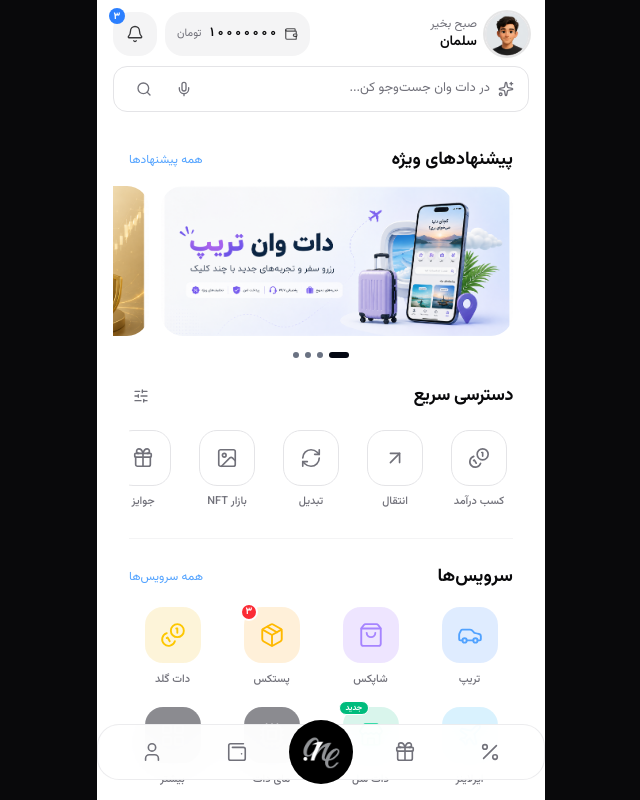
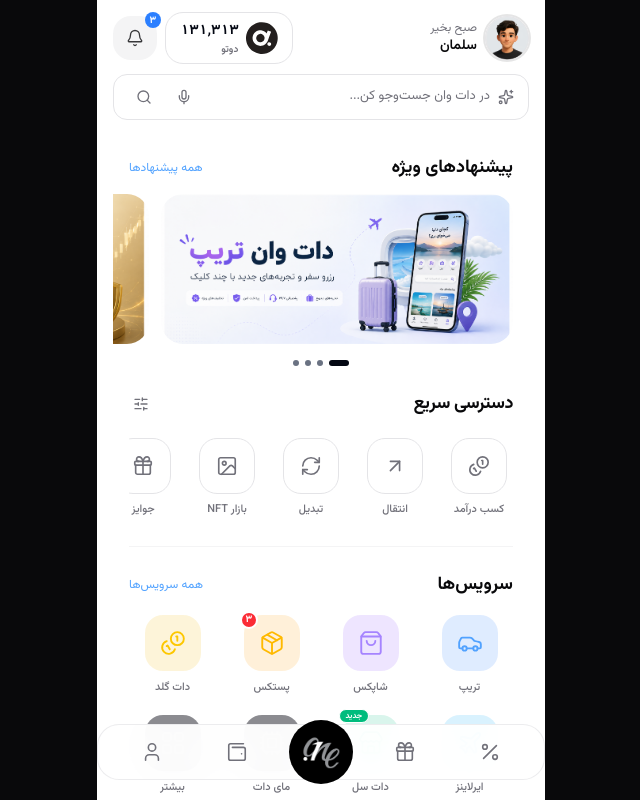
Before and after one commit to slmn-pr/super-dot, a Next.js app: page /app in a window 1280 px wide. Shown: the top 800 px of the page, without its empty margins (319-959 px from the left). Built offline with nearby package versions, Linux system fonts and the light colour scheme.

Commit message:
Fix: Wallet chips and notification styles pollished

```diff
--- a/src/features/app-home/components/top-bar/index.tsx
+++ b/src/features/app-home/components/top-bar/index.tsx
@@ -8,9 +8,6 @@ import AISearchBar from "./ai-search-bar";
 import SmartStatusRow from "./smart-status-row";
 import SmartRecommendationBanner from "./smart-recomandation-banner";
 import Greeting from "./greeting";
-import MenuButton from "./menu-button";
-import { Sheet, SheetContent, SheetTrigger } from "@/components/ui/sheet";
-import MenuItem from "./menu-item";
 
 const DEFAULT_PLACEHOLDERS = [
   "از AI هر چیزی بپرس...",
@@ -53,8 +50,8 @@ export function TopBar({
           </div>
           <div className="flex items-center gap-2 shrink-0">
             <WalletChip
-              balance={walletBalance}
-              currency={walletCurrency}
+              balance="131313"
+              currency="DOTO"
               onClick={onWalletClick}
             />
             <NotificationButton
--- a/src/features/app-home/components/top-bar/notification-button.tsx
+++ b/src/features/app-home/components/top-bar/notification-button.tsx
@@ -49,7 +49,7 @@ export default function NotificationButton({
           >
             <Badge
               aria-hidden="true"
-              className="absolute -top-1 -left-1 h-4 min-w-4 px-1 flex items-center justify-center text-[10px] font-bold bg-blue-500 text-white border-0 rounded-full pointer-events-none"
+              className="absolute -top-1 -right-1 h-4 min-w-4 px-1 flex items-center justify-center text-[10px] font-bold bg-blue-500 text-white border-0 rounded-full pointer-events-none"
             >
               {count > 9 ? "۹+" : toPersianDigits(count)}
             </Badge>
--- a/src/features/app-home/components/top-bar/wallet-chip.tsx
+++ b/src/features/app-home/components/top-bar/wallet-chip.tsx
@@ -3,7 +3,8 @@
 import { toPersianDigits } from "@/lib/format-number";
 import { cn } from "@/lib/utils";
 import { AnimatePresence, motion } from "framer-motion";
-import { WalletIcon } from "lucide-react";
+import { Wallet, Coins } from "lucide-react";
+import Image from "next/image";
 
 export default function WalletChip({
   balance,
@@ -14,8 +15,11 @@ export default function WalletChip({
   currency?: "TOMAN" | "DOTO";
   onClick?: () => void;
 }) {
-  const label = currency === "DOTO" ? "دوتو" : "تومان";
-  const icon = currency === "DOTO" ? "🪙" : null;
+  const isDoto = currency === "DOTO";
+
+  const label = isDoto ? "دوتو" : "تومان";
+
+  const formattedBalance = Number(balance).toLocaleString("fa-IR");
 
   return (
     <motion.button
@@ -24,36 +28,100 @@ export default function WalletChip({
       whileTap={{ scale: 0.96 }}
       transition={{ duration: 0.15 }}
       className={cn(
-        "flex items-center gap-1.5 rounded-2xl bg-muted px-3 py-1.5",
-        "min-h-[44px] shrink-0",
-        "hover:bg-muted/70 active:scale-[0.98] transition-colors",
+        `
+        flex
+        items-center
+        gap-2
+        rounded-2xl
+        border
+        px-3.5
+        py-2
+        min-h-[46px]
+        shrink-0
+        transition
+        `,
+        isDoto
+          ? `
+            bg-background
+            text-gray-950
+            font-semibold
+          `
+          : `
+            bg-white
+            border-zinc-200
+          `,
       )}
-      aria-label={`موجودی کیف پول: ${toPersianDigits(balance)} ${label}`}
     >
-      {icon ? (
-        <span aria-hidden="true" className="text-sm leading-none">
-          {icon}
-        </span>
+      <div
+        className={cn(
+          `
+          flex
+          size-8
+          items-center
+          justify-center
+          rounded-xl
+
+          `,
+          "",
+        )}
+      >
+        {isDoto ? (
+          <>
+            {/* <Coins size={16} className="text-blue-500" /> */}
+            <Image src="/my_dot_logo.svg" width={32} height={32} alt="Doto" />
+          </>
         ) : (
-        <WalletIcon
-          aria-hidden="true"
-          size={14}
-          className="text-foreground/70"
-        />
+          <Wallet size={16} className="text-zinc-600" />
         )}
+      </div>
+
+      <div
+        className="
+        flex
+        flex-col
+        items-start
+        leading-none
+        "
+      >
         <AnimatePresence mode="popLayout">
           <motion.span
             key={balance}
-          initial={{ opacity: 0, y: 4 }}
-          animate={{ opacity: 1, y: 0 }}
-          exit={{ opacity: 0, y: -4 }}
-          transition={{ duration: 0.18 }}
-          className="text-[13px] font-semibold tabular-nums text-foreground"
+            initial={{
+              opacity: 0,
+              y: 4,
+            }}
+            animate={{
+              opacity: 1,
+              y: 0,
+            }}
+            exit={{
+              opacity: 0,
+              y: -4,
+            }}
+            transition={{
+              duration: 0.18,
+            }}
+            className="
+              text-sm
+              font-bold
+              tracking-tight
+              tabular-nums
+            "
           >
-          {toPersianDigits(balance)}
+            {formattedBalance}
           </motion.span>
         </AnimatePresence>
-      <span className="text-[11px] text-muted-foreground">{label}</span>
+
+        <span
+          className="
+          mt-1
+          text-[10px]
+          text-muted-foreground
+          "
+        >
+          {label}
+        </span>
+      </div>
     </motion.button>
   );
 }
```
Lines whose indentation alone changed are shown as unchanged.
